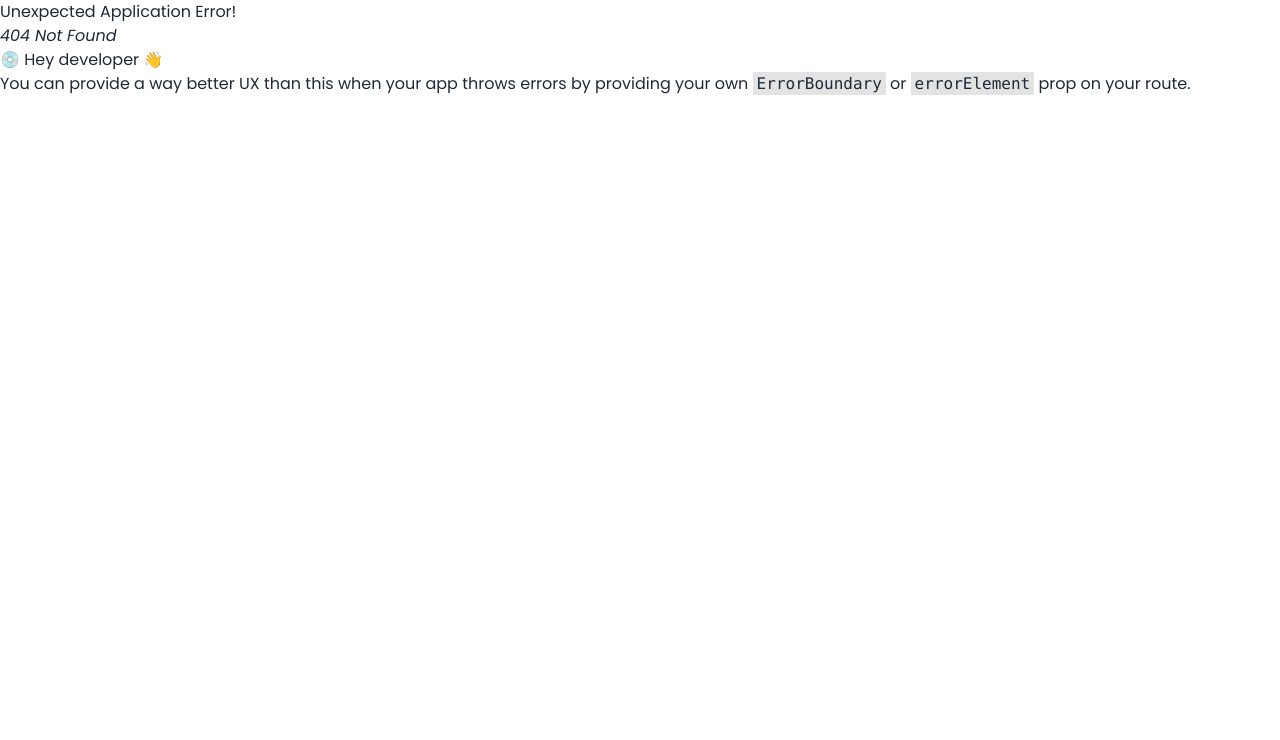
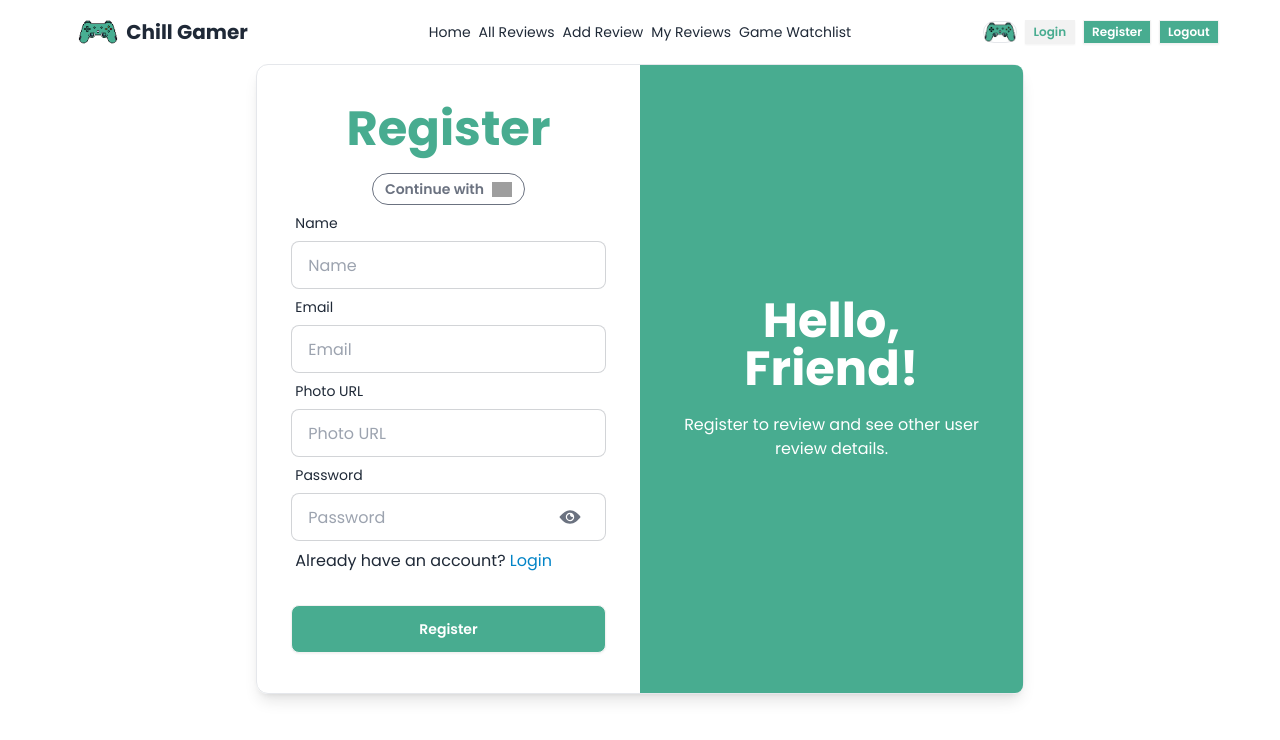
Before and after one commit to ashis263/chill-gamer-client-side, a React (Vite) app: page /register in a window 1280 px wide. Before the commit this address had no page. Shown: the top 740 px of the page. Built offline with nearby package versions, Linux system fonts and the light colour scheme; grey boxes are pictures that could not be loaded.

Commit message:
added login and register page and added max width

```diff
--- a/index.html
+++ b/index.html
@@ -6,7 +6,7 @@
     <meta name="viewport" content="width=device-width, initial-scale=1.0" />
     <title>Chill Gamer</title>
   </head>
-  <body class="font-poppins">
+  <body class="font-poppins max-w-screen-2xl mx-auto">
     <div id="root"></div>
     <script type="module" src="/src/main.jsx"></script>
   </body>
--- a/package.json
+++ b/package.json
@@ -10,8 +10,10 @@
     "preview": "vite preview"
   },
   "dependencies": {
+    "animate.css": "^4.1.1",
     "react": "^18.3.1",
     "react-dom": "^18.3.1",
+    "react-icons": "^5.4.0",
     "react-router-dom": "^6.28.0"
   },
   "devDependencies": {
--- /dev/null
+++ b/src/components/Login/Login.jsx
@@ -0,0 +1,53 @@
+import { Link } from "react-router-dom";
+import { useState } from "react";
+import { IoIosEye, IoIosEyeOff } from "react-icons/io";
+import 'animate.css';
+
+const Login = () => {
+    const [isPassShowing, setIsPassShowing] = useState(false);
+    const handleShowPass = () => setIsPassShowing(!isPassShowing);
+    return (
+        <div className="w-3/5 mx-auto border rounded-xl shadow-lg lg:my-10 flex flex-col sm:flex-row">
+            <div className="animate__animated animate__fadeInLeft bg-primary text-white sm:w-1/2 p-10  rounded-t-lg sm:rounded-l-lg sm:rounded-r-none text-center flex flex-col justify-center items-center gap-5">
+                <h1 className="text-2xl sm:text-3xl lg:text-5xl sm:pt-0 font-bold">Welcome Back!</h1>
+                <p>Please login to review and see other user review details.</p>
+            </div>
+            <div className="animate__animated animate__fadeInRight w-full sm:w-1/2 p-5 mx-auto py-5 sm:py-10 lg:py-20">
+                <h1 className="text-2xl text-center sm:text-3xl lg:text-5xl sm:pt-0 font-bold text-primary">Login</h1>
+                <div className="w-1/2 mx-auto flex justify-center pt-5">
+                <button className="btn btn-sm btn-outline rounded-full text-gray-500 hover:bg-primary">
+                    Continue with
+                    <img src="https://cdn1.iconfinder.com/data/icons/google-s-logo/150/Google_Icons-09-512.png" className="w-5" alt="" />
+                </button>
+                </div>
+                <form onSubmit="" className="w-11/12 mx-auto">
+                    <div className="form-control">
+                        <label className="label">
+                            <span className="label-text">Email</span>
+                        </label>
+                        <input type="email" name="email" placeholder="Email" className="input input-bordered" required />
+                    </div>
+                    <div className="form-control relative">
+                        <label className="label">
+                            <span className="label-text">Password</span>
+                        </label>
+                        <input type={!isPassShowing ? 'password' : 'text'} name="password" placeholder="Password" className="input input-bordered" required />
+                        <div onClick={handleShowPass} className="absolute right-6 text-gray-500 top-12 text-2xl">
+                            {
+                                !isPassShowing ? <IoIosEye /> : <IoIosEyeOff />
+                            }
+                        </div>
+                        <label className="label flext flex-col items-start gap-1 sm:gap-2">
+                            <p>Don&apos;t have an account? <Link to="/register" className=" text-sky-600">Register</Link></p>
+                        </label>
+                    </div>
+                    <div className="form-control mt-6">
+                        <button className="btn hover:bg-primary bg-primary text-white">Login</button>
+                    </div>
+                </form>
+            </div>
+        </div>
+    );
+}
+
+export default Login;
--- /dev/null
+++ b/src/components/Register/Register.jsx
@@ -0,0 +1,65 @@
+import { Link } from "react-router-dom";
+import { useState } from "react";
+import { IoIosEye, IoIosEyeOff } from "react-icons/io";
+import 'animate.css';
+
+const Register = () => {
+    const [isPassShowing, setIsPassShowing] = useState(false);
+    const handleShowPass = () => setIsPassShowing(!isPassShowing);
+    return (
+        <div className="w-3/5 mx-auto border rounded-xl shadow-lg flex flex-col sm:flex-row-reverse">
+            <div className="animate__animated animate__fadeInRight bg-primary text-white sm:w-1/2 p-10  rounded-t-lg sm:rounded-r-lg sm:rounded-l-none text-center flex flex-col justify-center items-center gap-5">
+                <h1 className="text-2xl sm:text-3xl lg:text-5xl sm:pt-0 font-bold">Hello, Friend!</h1>
+                <p>Register to review and see other user review details.</p>
+            </div>
+            <div className="animate__animated animate__fadeInLeft w-full sm:w-1/2 p-5 mx-auto py-5 sm:py-10">
+                <h1 className="text-2xl text-center sm:text-3xl lg:text-5xl sm:pt-0 font-bold text-primary">Register</h1>
+                <div className="w-1/2 mx-auto flex justify-center pt-5">
+                <button className="btn btn-sm btn-outline rounded-full text-gray-500 hover:bg-primary">
+                    Continue with
+                    <img src="https://cdn1.iconfinder.com/data/icons/google-s-logo/150/Google_Icons-09-512.png" className="w-5" alt="" />
+                </button>
+                </div>
+                <form onSubmit="" className="w-11/12 mx-auto">
+                    <div className="form-control">
+                        <label className="label">
+                            <span className="label-text">Name</span>
+                        </label>
+                        <input type="text" name="name" placeholder="Name" className="input input-bordered" required />
+                    </div>
+                    <div className="form-control">
+                        <label className="label">
+                            <span className="label-text">Email</span>
+                        </label>
+                        <input type="email" name="email" placeholder="Email" className="input input-bordered" required />
+                    </div>
+                    <div className="form-control">
+                        <label className="label">
+                            <span className="label-text">Photo URL</span>
+                        </label>
+                        <input type="text" name="photo" placeholder="Photo URL" className="input input-bordered" required />
+                    </div>
+                    <div className="form-control relative">
+                        <label className="label">
+                            <span className="label-text">Password</span>
+                        </label>
+                        <input type={!isPassShowing ? 'password' : 'text'} name="password" placeholder="Password" className="input input-bordered" required />
+                        <div onClick={handleShowPass} className="absolute right-6 text-gray-500 top-12 text-2xl">
+                            {
+                                !isPassShowing ? <IoIosEye /> : <IoIosEyeOff />
+                            }
+                        </div>
+                        <label className="label flext flex-col items-start gap-1 sm:gap-2">
+                            <p>Already have an account? <Link to="/login" className=" text-sky-600">Login</Link></p>
+                        </label>
+                    </div>
+                    <div className="form-control mt-6">
+                        <button className="btn hover:bg-primary bg-primary text-white">Register</button>
+                    </div>
+                </form>
+            </div>
+        </div>
+    );
+}
+
+export default Register;
--- a/src/layouts/MainLayout/MainLayout.jsx
+++ b/src/layouts/MainLayout/MainLayout.jsx
@@ -1,3 +1,4 @@
+import { Outlet } from "react-router-dom";
 import Navbar from "../../components/Navbar/Navbar";
 
 const MainLayout = () => {
@@ -7,7 +8,7 @@ const MainLayout = () => {
                 <Navbar></Navbar>
             </header>
             <main>
-
+                <Outlet></Outlet>
             </main>
             <footer>
 
```
Also changed, not shown: src/routes/router.jsx (+13 -1 lines), 1 other file (tests, documents, lock files or other folders).
